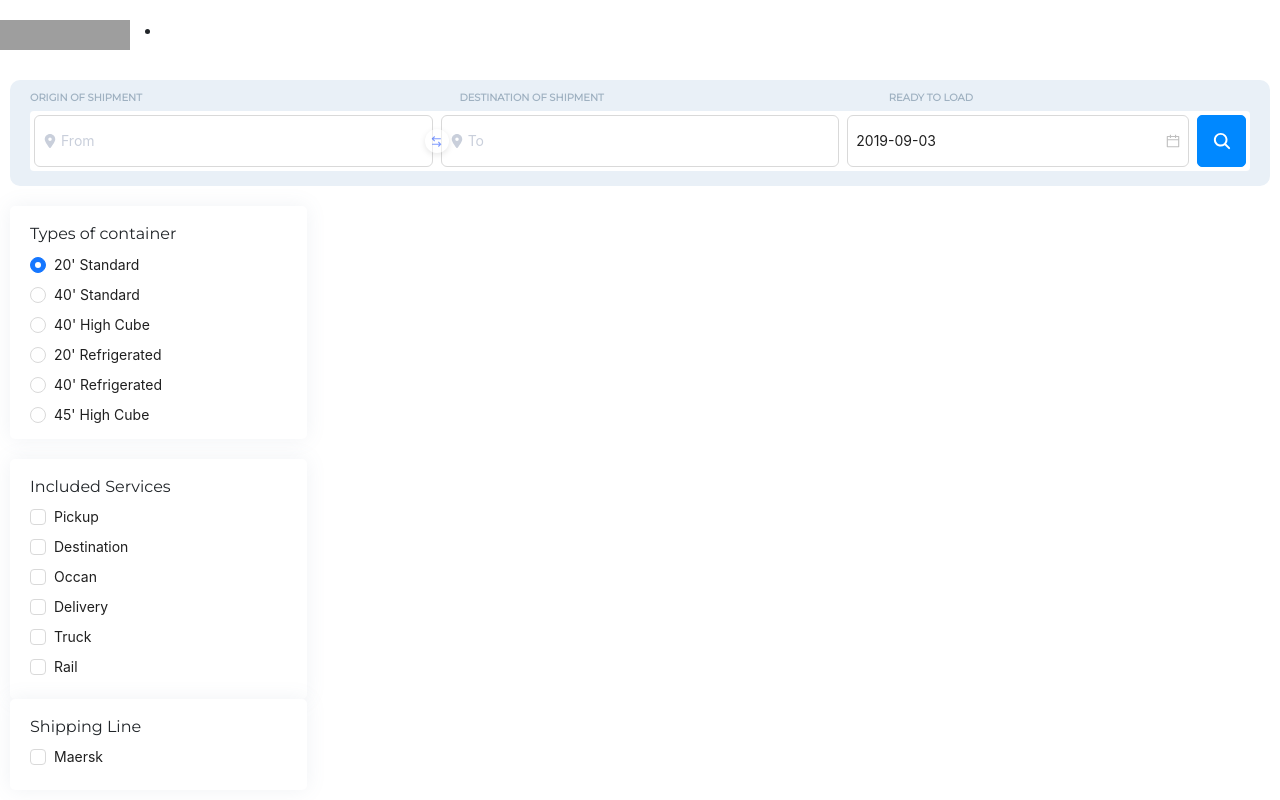
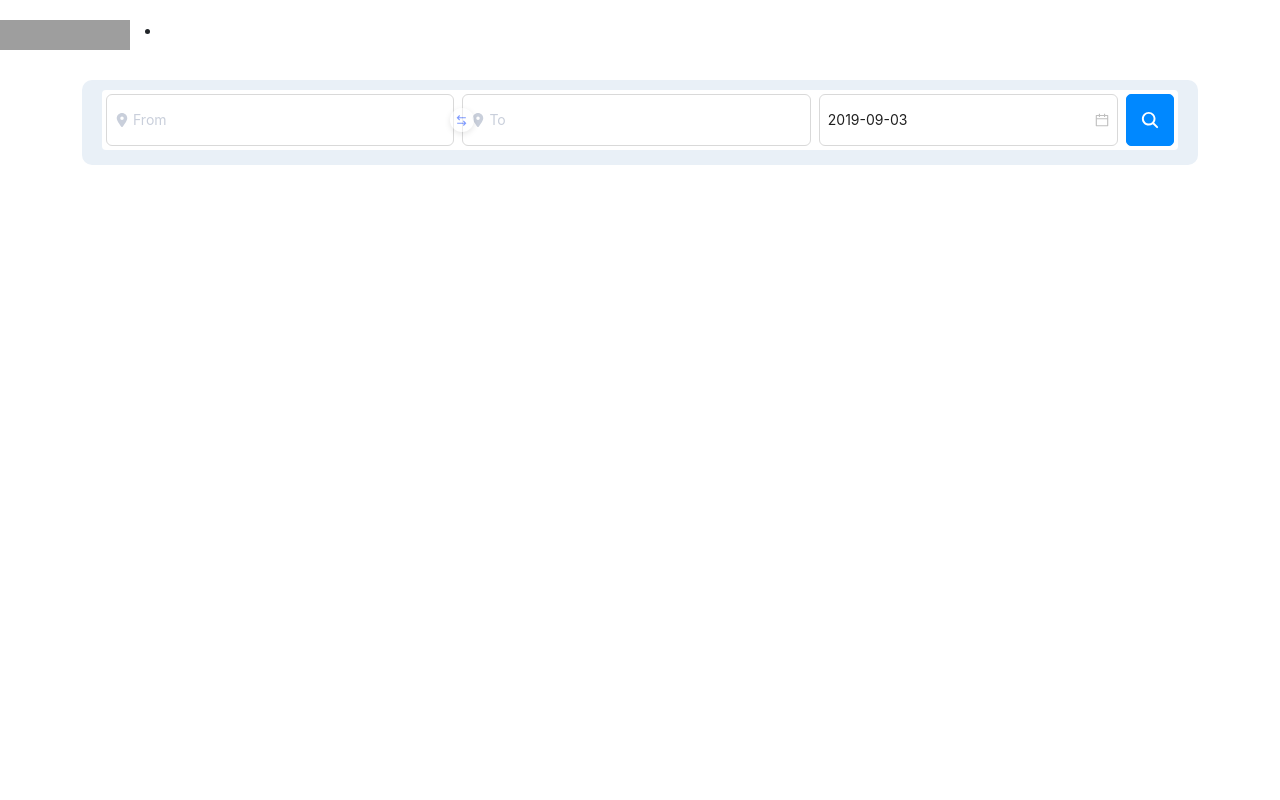
Before and after one commit to Tasniasamia/Login_web, a React (Vite) app: page / in a window 1280 px wide. Built offline with nearby package versions, Linux system fonts and the light colour scheme; grey boxes are pictures that could not be loaded.

Commit message:
query params and query string ready

```diff
--- a/src/Components/hero.jsx
+++ b/src/Components/hero.jsx
@@ -12,29 +12,26 @@ import dayjs from "dayjs";
 import { FaLocationDot } from "react-icons/fa6";
 import { RiArrowLeftRightLine } from "react-icons/ri";
 import customParseFormat from "dayjs/plugin/customParseFormat";
-import { IoSearch } from "react-icons/io5";
+import { IoCaretDownOutline, IoSearch } from "react-icons/io5";
 import { useState } from "react";
+// import { useLocation } from "react-router-dom";
+import { CiFlag1 } from "react-icons/ci";
 
 const Hero = () => {
+  const [location, setLocation] = useState("");
+  const [destination, setDestination] = useState("");
+  const [direction, setDirection] = useState("");
+const currentUrl = window.location.href;
+const url = new URL(currentUrl);
+const queryParams = new URLSearchParams(url.search);
+
+const from = queryParams.get('from');
+const to = queryParams.get('to')
+  // const params = useSearchParams();
+  // const location=useLocation()
   dayjs.extend(customParseFormat);
   const dateFormat = "YYYY-MM-DD";
-  const items = [
-    {
-      label: <a href="https://www.antgroup.com">1st menu item</a>,
-      key: "0",
-    },
-    {
-      label: <a href="https://www.aliyun.com">2nd menu item</a>,
-      key: "1",
-    },
-    {
-      type: "divider",
-    },
-    {
-      label: "3rd menu item",
-      key: "3",
-    },
-  ];
+
   const options = [
     "pickup",
     "destination",
@@ -43,11 +40,57 @@ const Hero = () => {
     "Truck",
     "Rail",
   ];
+  const [toggle, setToggle] = useState(false);
   const [value, setValue] = useState(1);
   const onChange = (e) => {
     console.log("radio checked", e.target.value);
     setValue(e.target.value);
   };
+  const items = [
+    {
+      label: (
+        <div
+          onClick={() => {
+            if (direction === "from") setLocation("Dhaka, Bangladesh");
+            if (direction === "to") setDestination("Dhaka, Bangladesh");
+          }}
+        >
+          Dhaka, Bangladesh
+        </div>
+      ),
+      key: "0",
+      icon: <CiFlag1 />,
+    },
+    {
+      label: (
+        <div
+          onClick={() => {
+            if (direction === "from") setLocation("Khulna, Bangladesh");
+            if (direction === "to") setDestination("Khulna, Bangladesh");
+          }}
+        >
+          Khulna, Bangladesh
+        </div>
+      ),
+      key: "1",
+      icon: <CiFlag1 />,
+    },
+    {
+      label: (
+        <div
+          onClick={() => {
+            if (direction === "from") setLocation("Kolkata, Bangladesh");
+            if (direction === "to") setDestination("Kolkata, Bangladesh");
+          }}
+        >
+          Kolkata, Bangladesh
+        </div>
+      ),
+      key: "2",
+      icon: <CiFlag1 />,
+    },
+  ];
+
   return (
     <div>
       <div className="box-container ">
@@ -56,15 +99,23 @@ const Hero = () => {
           <div className="location">DESTINATION OF SHIPMENT</div>
           <div className="location2">READY TO LOAD</div>
         </div>
-        <div className="bg-white w-full b-input d-flex flex-md-row flex-column justify-content-between gap-2 p-1 rounded-1  ">
-          <Dropdown
+        <div className="w-full b-input d-flex flex-md-row flex-column justify-content-between gap-2 p-1 rounded-1  bg-white ">
+        <Dropdown
             menu={{
               items,
             }}
             trigger={["click"]}
-            className="p-2 location"
+            className="p-2 location bg-white"
+            onClick={() => {
+              setDirection("from");
+            }}
           >
-            <Input placeholder="From" prefix={<FaLocationDot />} />
+            <Input
+              placeholder="From"
+              name="from"
+              prefix={<FaLocationDot />}
+              value={from || location}
+            />
           </Dropdown>
           <div className="icon ">
             <RiArrowLeftRightLine size={13} style={{ color: "#0139ff" }} />
@@ -74,9 +125,17 @@ const Hero = () => {
               items,
             }}
             trigger={["click"]}
-            className="p-2 location"
+            className="p-2 location bg-white"
+            onClick={() => {
+              setDirection("to");
+            }}
           >
-            <Input placeholder="To" prefix={<FaLocationDot />} />
+            <Input
+              placeholder="To"
+              name="to"
+              value={to || destination}
+              prefix={<FaLocationDot />}
+            />
           </Dropdown>
           <DatePicker
             placeholder={`${new Date().toISOString().slice(0, 10)}`}
@@ -84,16 +143,27 @@ const Hero = () => {
             defaultValue={dayjs("2019-09-03", dateFormat)}
             minDate={dayjs("2019-08-01", dateFormat)}
             maxDate={dayjs("2020-10-31", dateFormat)}
-            className="location2 p-2"
+            className="location2 p-2 bg-white"
           />
           <div className="search">
             <IoSearch size={20} className="text-white icon2" />
           </div>
         </div>
       </div>
-      <div className="row row-cols-md-4">
+      <div
+        onClick={() => setToggle(!toggle)}
+        className={`filter-btn px-2 d-flex justify-content-between align-items-center mb-2 d-md-none d-block`}
+      >
+        <span> Show filter </span>
+        <IoCaretDownOutline />
+      </div>
+      <div
+        className={`row row-cols-md-4 d-md-block  ${
+          toggle ? "d-block" : "d-none"
+        }`}
+      >
         <div className="col">
-          <div className="menu-box"style={{marginBottom:'20px'}}>
+          <div className="menu-box" style={{ marginBottom: "20px" }}>
             <h4 className="menu-title">Types of container</h4>
             <Radio.Group onChange={onChange} value={value}>
               <Space direction="vertical" className="menu-text">
@@ -122,7 +192,7 @@ const Hero = () => {
             <h4 className="menu-title">Shipping Line</h4>
             <Row>
               <Col span={16} className="mb-2 text-capitalize">
-                <Checkbox value='Maersk'>Maersk</Checkbox>
+                <Checkbox value="Maersk">Maersk</Checkbox>
               </Col>
             </Row>
           </div>
--- a/src/Components/hero2.jsx
+++ b/src/Components/hero2.jsx
@@ -1,59 +1,127 @@
-import { DatePicker, Form, Input } from "antd";
-import "./style.css";
-import { IoLocationOutline } from "react-icons/io5";
-import { TbSwitchHorizontal } from "react-icons/tb";
+import { DatePicker, Dropdown, Input } from "antd";
 import dayjs from "dayjs";
+import { FaLocationDot } from "react-icons/fa6";
+import { RiArrowLeftRightLine } from "react-icons/ri";
 import customParseFormat from "dayjs/plugin/customParseFormat";
-import { SearchOutlined } from "@ant-design/icons";
-import Navber from "../Navber/Navber";
-const Header2 = () => {
+import { IoSearch } from "react-icons/io5";
+import { CiFlag1 } from "react-icons/ci";
+import { useState } from "react";
+import { useNavigate} from "react-router-dom";
+
+const Hero = () => {
+  const [location, setLocation] = useState("");
+  const [destination, setDestination] = useState("");
+  const [direction, setDirection] = useState("");
   dayjs.extend(customParseFormat);
   const dateFormat = "YYYY-MM-DD";
+  console.log("direction", direction);
+  const items = [
+    {
+      label: (
+        <div
+          onClick={() => {
+            if (direction === "from") setLocation("Dhaka, Bangladesh");
+            if (direction === "to") setDestination("Dhaka, Bangladesh");
+          }}
+        >
+          Dhaka, Bangladesh
+        </div>
+      ),
+      key: "0",
+      icon: <CiFlag1 />,
+    },
+    {
+      label: (
+        <div
+          onClick={() => {
+            if (direction === "from") setLocation("Khulna, Bangladesh");
+            if (direction === "to") setDestination("Khulna, Bangladesh");
+          }}
+        >
+          Khulna, Bangladesh
+        </div>
+      ),
+      key: "1",
+      icon: <CiFlag1 />,
+    },
+    {
+      label: (
+        <div
+          onClick={() => {
+            if (direction === "from") setLocation("Kolkata, Bangladesh");
+            if (direction === "to") setDestination("Kolkata, Bangladesh");
+          }}
+        >
+          Kolkata, Bangladesh
+        </div>
+      ),
+      key: "2",
+      icon: <CiFlag1 />,
+    },
+  ];
+  const navigate=useNavigate();
  return (
-    <>
-
-      <h2 className="text-start text-white ">Book Your Container</h2>
-
-      <div className="">
-        <Form
-          onFinish={async (values) => {
-            console.log(values);
+    <div>
+      <div className="box-container ">
+        <div className="w-full b-input d-flex flex-md-row flex-column justify-content-between gap-2 p-1 rounded-1  bg-white ">
+          <Dropdown
+            menu={{
+              items,
             }}
-          className="p-2 "
+            trigger={["click"]}
+            className="p-2 location bg-white"
+            onClick={() => {
+              setDirection("from");
+            }}
           >
-          <div className="justify input-h  mx-auto">
             <Input
+              placeholder="From"
               name="from"
-              addonBefore={
-                <IoLocationOutline size={20} className="hover-color" />
-              }
-              placeholder="From"
-              className=""
+              prefix={<FaLocationDot />}
+              value={location}
             />
-            <div className="style-logo">
-              <TbSwitchHorizontal size={15} />
+          </Dropdown>
+          <div className="icon ">
+            <RiArrowLeftRightLine size={13} style={{ color: "#0139ff" }} />
           </div>
+          <Dropdown
+            menu={{
+              items,
+            }}
+            trigger={["click"]}
+            className="p-2 location bg-white"
+            onClick={() => {
+              setDirection("to");
+            }}
+          >
             <Input
+              placeholder="To"
               name="to"
-              addonBefore={
-                <IoLocationOutline size={20} className="hover-color" />
-              }
-              placeholder="To"
-              className=""
+              value={destination}
+              prefix={<FaLocationDot />}
             />
+          </Dropdown>
           <DatePicker
+            placeholder={`${new Date().toISOString().slice(0, 10)}`}
             name="date"
             defaultValue={dayjs("2019-09-03", dateFormat)}
             minDate={dayjs("2019-08-01", dateFormat)}
             maxDate={dayjs("2020-10-31", dateFormat)}
+            className="location2 p-2 bg-white"
           />
-            <button className="bg-primary "><SearchOutlined size={20} /></button>
-            {/* <button className="bg-light "><CiSearch size={15} /></button> */}
+          <div className="search">
+            <IoSearch
+              size={20}
+              className="text-white icon2"
+              onClick={() => {
+                navigate(`/home2?from=${location}&to=${destination}`);
+              }}
+            />
           </div>
-        </Form>
         </div>
-    </>
+      </div>
+    </div>
   );
 };
 
-export default Header2;
+export default Hero;
--- a/src/index.css
+++ b/src/index.css
@@ -139,7 +139,10 @@ body {
 .ant-input-affix-wrapper:focus-within .ant-input-prefix svg {
   color: #0088ff !important;
 }
-
+.ant-input{
+  border:0!important;
+  box-shadow:none!important;
+}
 .b-input input::placeholder {
   color: #c9cfdb;
 }
@@ -196,6 +199,16 @@ body {
   background: #0088ff;
   cursor: pointer;
 }
+.filter-btn {
+  height: 52px !important;
+  width: 52px !important;
+
+  border: 1px solid white;
+  border-radius: 5px;
+  background:white;
+  cursor: pointer;
+  box-shadow: 0 0 20px rgba(105, 126, 157, 0.1);
+}
 .box-container {
   padding: 10px 20px 15px;
   background: #e9f0f7;
@@ -208,6 +221,7 @@ body {
   z-index: 20;
   margin-bottom: 20px;
 }
+
 .box-container2 {
   padding: 0 0 6px 0;
 }
@@ -229,9 +243,14 @@ body {
   font-size:14px!important;
   color:#15354e!important;
 }
+
 @media screen and (max-width: 768px) {
+
   .search {
     width: 100% !important;
+  }
+  .filter-btn{
+    width:100%!important;
   }
   .location {
     width: 100% !important;
@@ -278,8 +297,12 @@ body {
 }
 /* } */
 @media screen and (max-width: 568px) {
+
   .search {
     width: 100% !important;
+  }
+  .filter-btn{
+    width:100%!important;
   }
   .location {
     width: 100% !important;
--- /dev/null
+++ b/src/routes/home2.jsx
@@ -0,0 +1,11 @@
+import Hero from '../Components/hero2';
+
+const Home2 = () => {
+    return (
+        <div className='container'>
+            <Hero/>
+        </div>
+    );
+};
+
+export default Home2;
```
Also changed, not shown: src/main.jsx (+7 -1 lines). Lines whose indentation alone changed are shown as unchanged.
